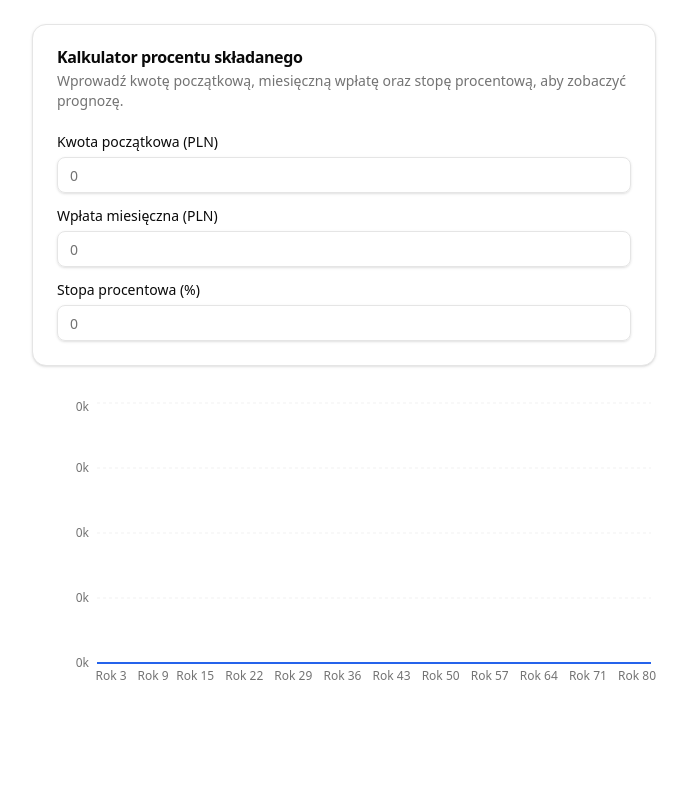
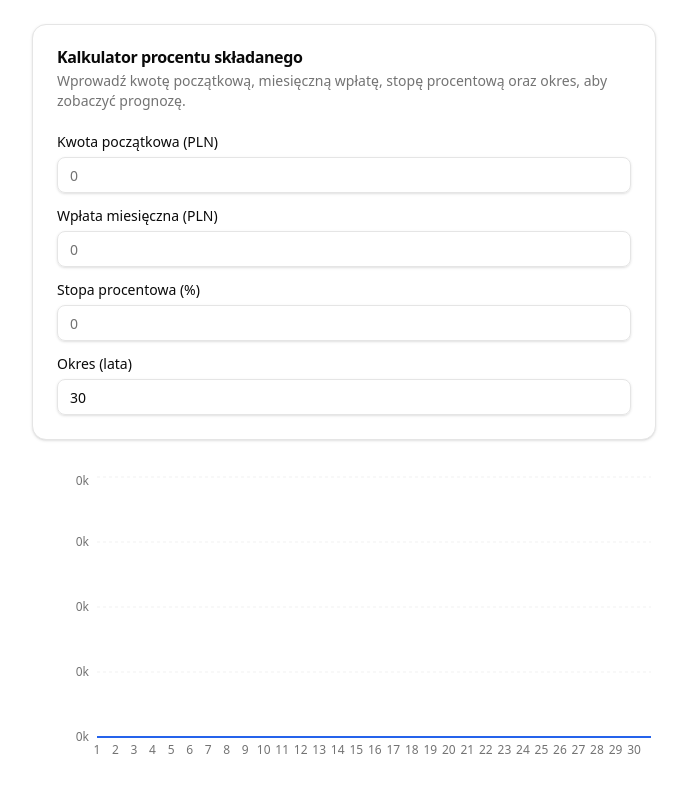
Before and after one commit to noplisu/finance-calculator, a React (Vite) app: page / in a window 1280 px wide. Shown: the top 792 px of the page, without its empty margins (296-983 px from the left). Built offline with nearby package versions, Linux system fonts and the light colour scheme.

Commit message:
feat: format into months

```diff
--- a/src/App.tsx
+++ b/src/App.tsx
@@ -1,6 +1,6 @@
 /// <reference path="./vite-env.d.ts" />
 /// <reference path="./react-jsx.d.ts" />
-import React, { useMemo, useState } from "react"
+import { useMemo, useState, type ChangeEvent } from "react"
 import {
   Card,
   CardContent,
@@ -15,21 +15,23 @@ import {
   CartesianGrid,
   Line,
   LineChart,
+  Tooltip,
   XAxis,
   YAxis,
 } from "recharts"
 
 const MONTHS_PER_YEAR = 12
-const YEARS = 80
 
 function compoundInterestByMonth(
   principal: number,
   monthlyPayment: number,
-  annualRatePercent: number
+  annualRatePercent: number,
+  years: number
 ): number[] {
+  const totalMonths = years * MONTHS_PER_YEAR
   const monthlyRate = annualRatePercent / 100 / MONTHS_PER_YEAR
   const balances: number[] = [principal]
-  for (let month = 1; month <= YEARS * MONTHS_PER_YEAR; month++) {
+  for (let month = 1; month <= totalMonths; month++) {
     const prev = balances[month - 1]
     balances[month] = prev * (1 + monthlyRate) + monthlyPayment
   }
@@ -40,20 +42,26 @@ function App() {
   const [principal, setPrincipal] = useState("")
   const [monthlyPayment, setMonthlyPayment] = useState("")
   const [interestRate, setInterestRate] = useState("")
+  const [years, setYears] = useState("30")
 
   const chartData = useMemo(() => {
     const p = parseFloat(principal) || 0
     const m = parseFloat(monthlyPayment) || 0
     const r = parseFloat(interestRate) || 0
-    const balances = compoundInterestByMonth(p, m, r)
-    return Array.from({ length: YEARS }, (_, i) => {
-      const yearIndex = (i + 1) * MONTHS_PER_YEAR
+    const y = Math.min(80, Math.max(1, Math.floor(parseFloat(years) || 30)))
+    const balances = compoundInterestByMonth(p, m, r, y)
+    const totalMonths = y * MONTHS_PER_YEAR
+    return Array.from({ length: totalMonths }, (_, i) => {
+      const monthIndex = i + 1
+      const yearNum = Math.floor(i / MONTHS_PER_YEAR) + 1
+      const monthNum = (i % MONTHS_PER_YEAR) + 1
       return {
-        year: `Rok ${i + 1}`,
-        kapitał: Math.round(balances[yearIndex] * 100) / 100,
+        month: monthIndex,
+        monthLabel: `Rok ${yearNum}, miesiąc ${monthNum}`,
+        kapitał: Math.round(balances[monthIndex] * 100) / 100,
       }
     })
-  }, [principal, monthlyPayment, interestRate])
+  }, [principal, monthlyPayment, interestRate, years])
 
   const chartConfig = {
     kapitał: {
@@ -68,7 +76,7 @@ function App() {
         <CardHeader>
           <CardTitle>Kalkulator procentu składanego</CardTitle>
           <CardDescription>
-            Wprowadź kwotę początkową, miesięczną wpłatę oraz stopę procentową, aby zobaczyć prognozę.
+            Wprowadź kwotę początkową, miesięczną wpłatę, stopę procentową oraz okres, aby zobaczyć prognozę.
           </CardDescription>
         </CardHeader>
         <CardContent className="space-y-4">
@@ -81,7 +89,7 @@ function App() {
               min={0}
               step="any"
               value={principal}
-              onChange={(e: React.ChangeEvent<HTMLInputElement>) => setPrincipal(e.target.value)}
+              onChange={(e: ChangeEvent<HTMLInputElement>) => setPrincipal(e.target.value)}
             />
           </div>
           <div className="grid gap-2">
@@ -93,7 +101,7 @@ function App() {
               min={0}
               step="any"
               value={monthlyPayment}
-              onChange={(e: React.ChangeEvent<HTMLInputElement>) => setMonthlyPayment(e.target.value)}
+              onChange={(e: ChangeEvent<HTMLInputElement>) => setMonthlyPayment(e.target.value)}
             />
           </div>
           <div className="grid gap-2">
@@ -106,7 +114,20 @@ function App() {
               max={100}
               step="0.01"
               value={interestRate}
-              onChange={(e: React.ChangeEvent<HTMLInputElement>) => setInterestRate(e.target.value)}
+              onChange={(e: ChangeEvent<HTMLInputElement>) => setInterestRate(e.target.value)}
+            />
+          </div>
+          <div className="grid gap-2">
+            <Label htmlFor="years">Okres (lata)</Label>
+            <Input
+              id="years"
+              type="number"
+              placeholder="30"
+              min={1}
+              max={80}
+              step={1}
+              value={years}
+              onChange={(e: ChangeEvent<HTMLInputElement>) => setYears(e.target.value)}
             />
           </div>
         </CardContent>
@@ -115,14 +136,26 @@ function App() {
       <ChartContainer config={chartConfig} className="w-full" style={{ height: 300 }}>
         <LineChart accessibilityLayer data={chartData}>
           <CartesianGrid strokeDasharray="3 3" vertical={false} />
-          <XAxis dataKey="year" tickLine={false} axisLine={false} />
+          <XAxis
+            dataKey="month"
+            tickLine={false}
+            axisLine={false}
+            tickFormatter={ (month: number) => (Math.ceil(month / MONTHS_PER_YEAR)) }
+            interval={MONTHS_PER_YEAR - 1}
+          />
           <YAxis tickLine={false} axisLine={false} tickFormatter={(v: number) => `${(v / 1000).toFixed(0)}k`} />
+          <Tooltip
+            contentStyle={{ borderRadius: "8px", border: "1px solid var(--border)" }}
+            formatter={(value: number) => [`${value.toLocaleString("pl-PL", { minimumFractionDigits: 2, maximumFractionDigits: 2 })} PLN`, "Kapitał"]}
+            labelFormatter={(_: unknown, payload: { payload?: { monthLabel?: string } }[]) => payload[0]?.payload?.monthLabel ?? ""}
+          />
           <Line
             type="monotone"
             dataKey="kapitał"
             stroke="var(--color-kapitał)"
             strokeWidth={2}
             dot={false}
+            activeDot={{ r: 4 }}
           />
         </LineChart>
       </ChartContainer>
--- a/src/vite-env.d.ts
+++ b/src/vite-env.d.ts
@@ -1,4 +1,14 @@
 /// <reference types="vite/client" />
+
+declare module "react" {
+  export function useState<T>(initial: T | (() => T)): [T, (value: T | ((prev: T) => T)) => void]
+  export function useMemo<T>(factory: () => T, deps: unknown[]): T
+  export interface ChangeEvent<T = unknown> {
+    target: T
+  }
+  const React: any
+  export default React
+}
 
 declare module "*.css" {
   const classes: { readonly [key: string]: string }
@@ -11,6 +21,7 @@ declare module "recharts" {
   export const CartesianGrid: any
   export const Line: any
   export const LineChart: any
+  export const Tooltip: any
   export const XAxis: any
   export const YAxis: any
 }
```
